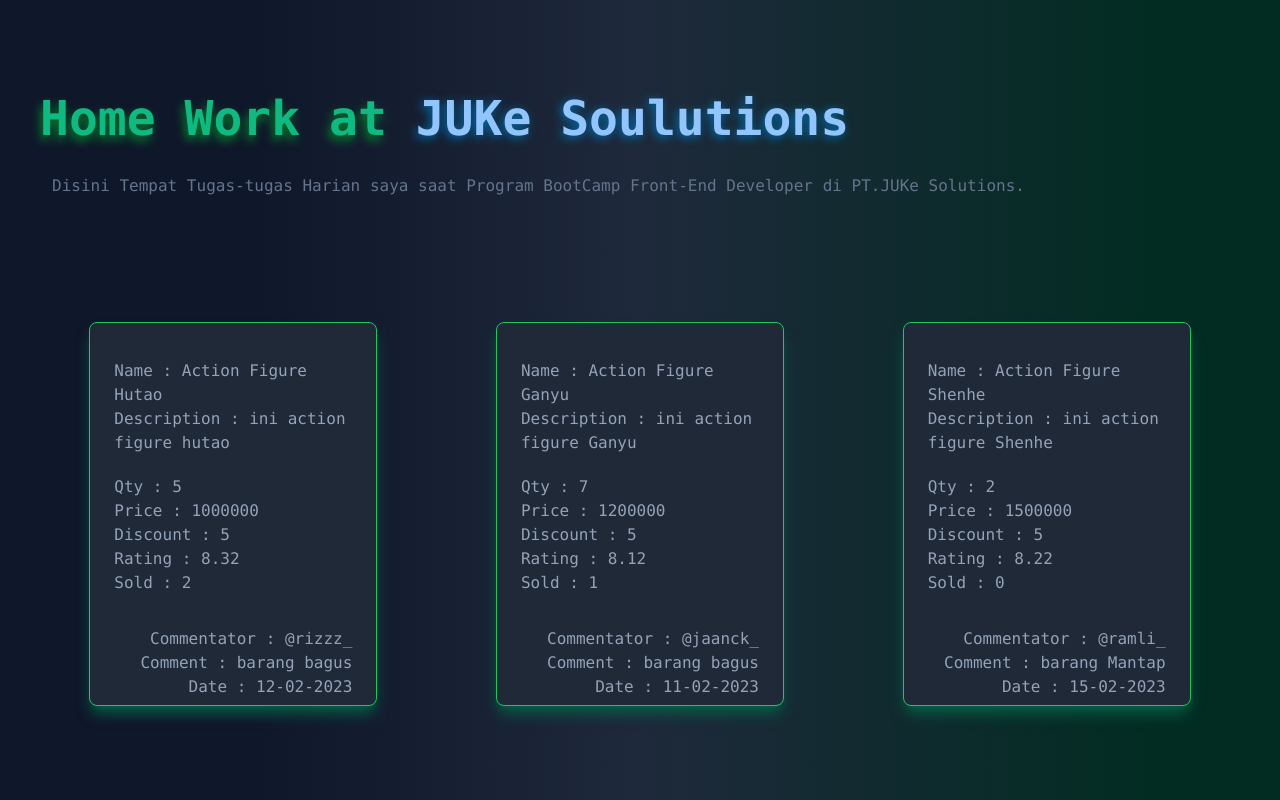
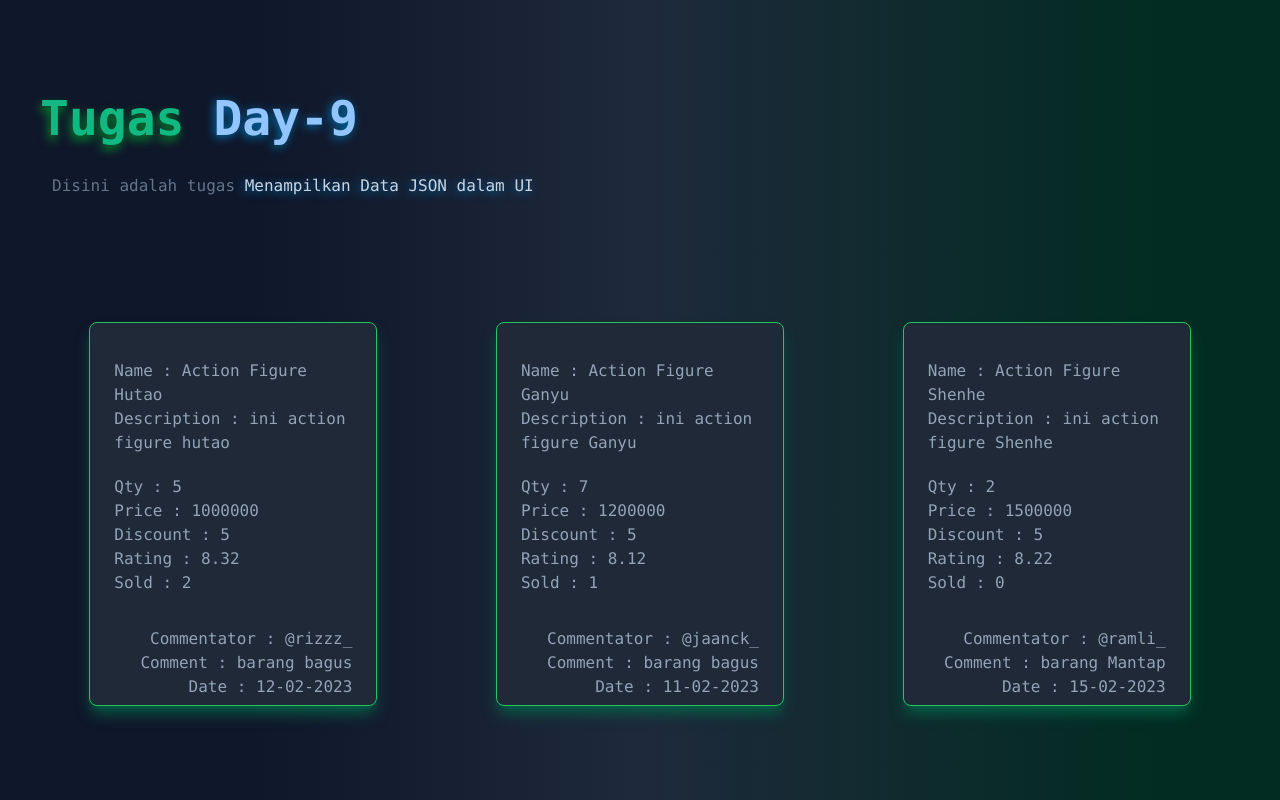
Before and after one commit to fauzanpurwaw/home-work, a Nuxt app: page /day-9 in a window 1280 px wide. Built offline with nearby package versions, Linux system fonts and the light colour scheme.

Commit message:
change day-9 v3

```diff
--- a/pages/day-9.vue
+++ b/pages/day-9.vue
@@ -2,10 +2,9 @@
     <div class="container">
         <div class="content w-full h-full mx-auto">
             <div class="content">
-                <h1 class="title">Home Work at <span class="pt text-blue-300">JUKe Soulutions</span></h1>
+                <h1 class="title">Tugas <span class="pt text-blue-300">Day-9</span></h1>
                 <div class="deskripsi">
-                    <p>Disini Tempat Tugas-tugas Harian saya saat Program BootCamp Front-End Developer di PT.JUKe Solutions.
-                    </p>
+                    <p>Disini adalah tugas <span class="pt text-slate-300">Menampilkan Data JSON dalam UI</span></p>
                 </div>
                 <div class="card-section" v-html="htmlString">
                 </div>
```
